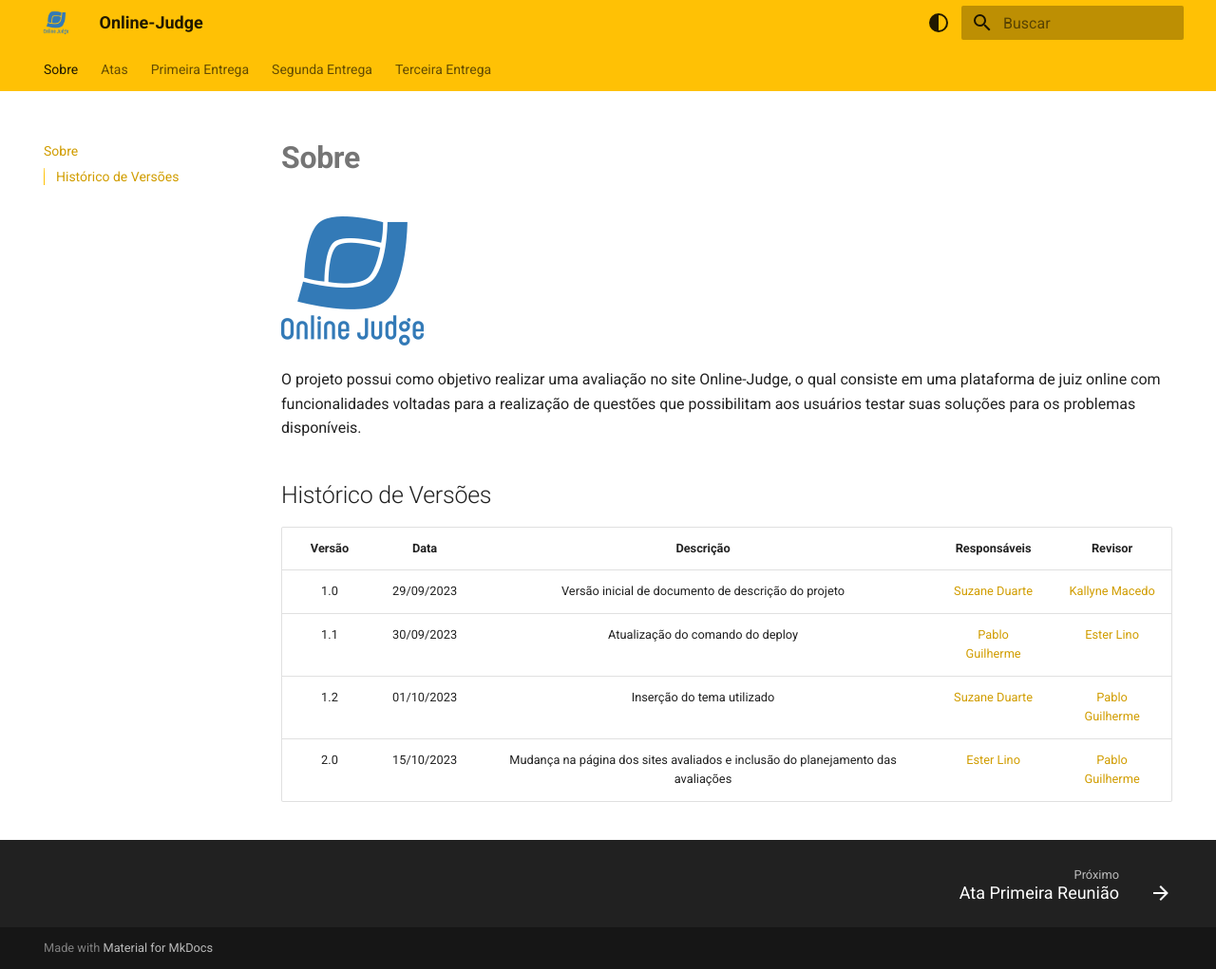
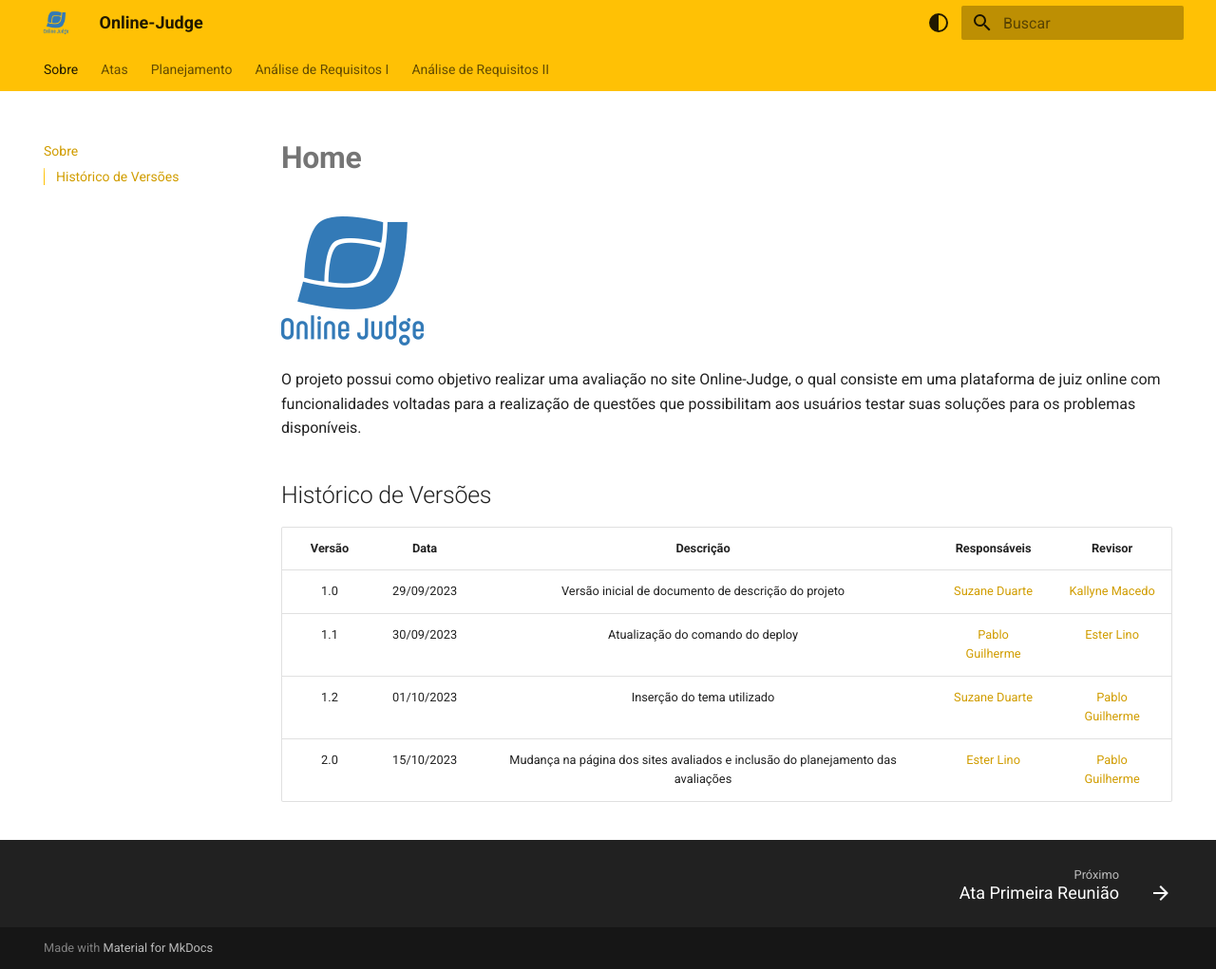
Before and after one commit to Interacao-Humano-Computador/2023.2-OnlineJudge, an MkDocs documentation site: the page built from docs/index.md, in a window 1280 px wide and 1021 px high. Shown: the whole window at 95% size. Built offline with MkDocs 1.6.1 and Material for MkDocs 9.7.7, drawn with Linux system fonts in a browser that asks for light colours.

Commit message:
algumas correcoes da entrega 3

```diff
--- a/docs/index.md
+++ b/docs/index.md
@@ -1,4 +1,4 @@
-# **Sobre**
+# **Home**
 
 ![](assets/images/onlinejudge-logo.png)
 
--- a/mkdocs.yml
+++ b/mkdocs.yml
@@ -11,7 +11,7 @@ nav:
       - Terceira Entrega:
           - Ata Quarta Reunião: atas/terceira-entrega/reuniao-4.md
 
-  - Primeira Entrega:
+  - Planejamento:
       - Apresentação: primeira-entrega/apresentacao.md
       - Equipe: primeira-entrega/equipe.md
       - Sites Avaliados: primeira-entrega/sites-avaliados.md
@@ -20,7 +20,7 @@ nav:
       - Ferramentas do Projeto: primeira-entrega/ferramentas.md
       - Processo de Design: primeira-entrega/processo-design.md
       - Cronograma das Atividades: primeira-entrega/cronograma-atividades.md
-  - Segunda Entrega:
+  - Análise de Requisitos I:
       - Apresentação: segunda-entrega/apresentacao.md
       - Análise de Tarefas:
           - Análise Hierárquica de Tarefas (HTA): segunda-entrega/analise-tarefas/HTA.md
@@ -29,7 +29,7 @@ nav:
       - Perfil de Usuário: segunda-entrega/perfil-usuario.md
       - Personas: segunda-entrega/personas.md
       - Cenários: segunda-entrega/cenarios.md
-  - Terceira Entrega:
+  - Análise de Requisitos II:
       - Apresentação: terceira-entrega/apresentacao.md
       - Metas de Usabilidade: terceira-entrega/metas-usabilidade.md
       - Características da Plataforma: terceira-entrega/caracteristicas-plataforma.md
```
Also changed, not shown: docs/terceira-entrega/caracteristicas-plataforma.md (+1 -1 lines), docs/terceira-entrega/metas-usabilidade.md (+15 -3 lines).
